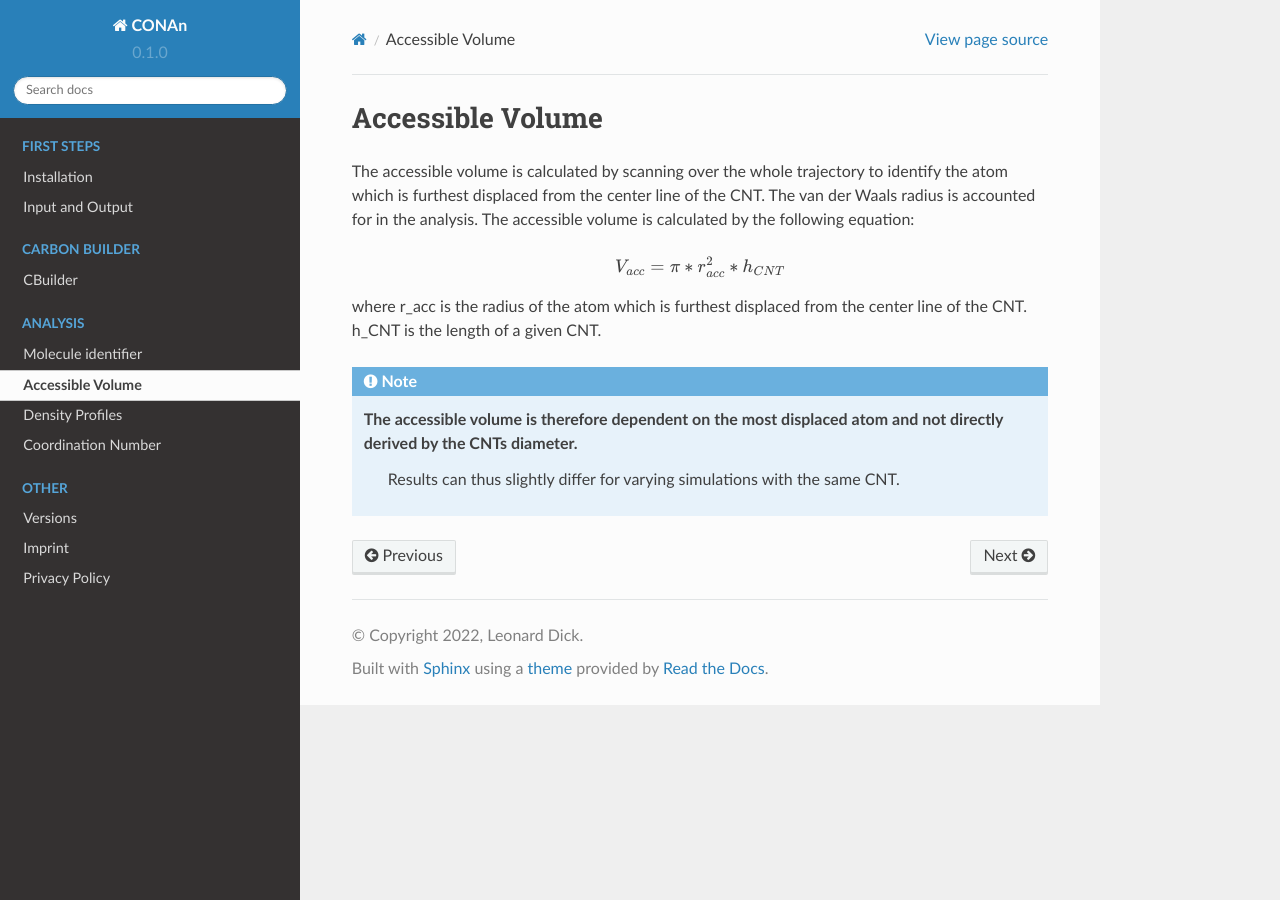
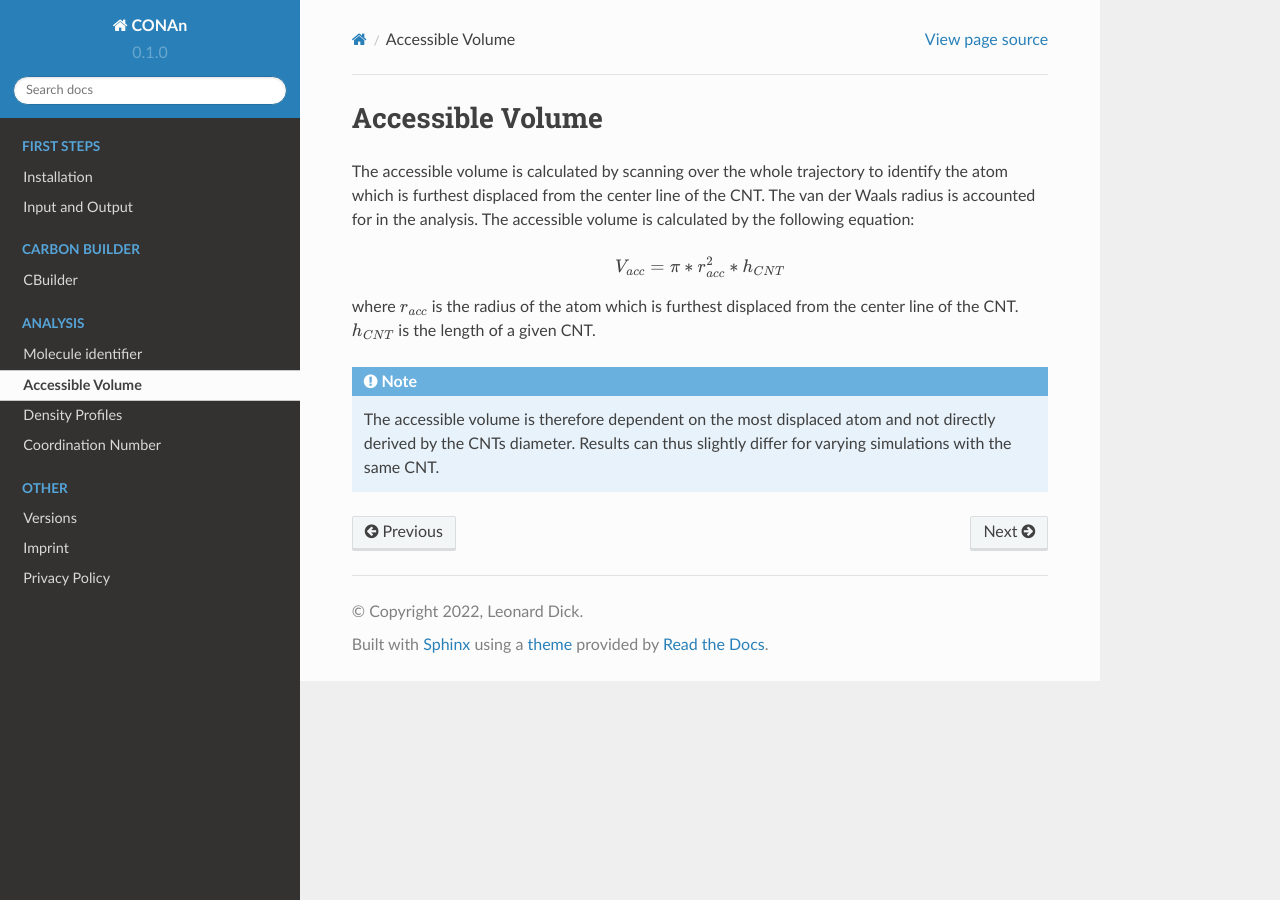
Before and after one commit to LeonardDick/rtd-tutorial, a Sphinx documentation site: the page built from docs/source/analysis/acc_volume.rst, in a window 1280 px wide. Built offline with Sphinx 7.4.7 and the Read the Docs theme 2.0.0, drawn with Linux system fonts in a browser that asks for light colours; part of the change alters nothing that is shown.

```diff
--- a/docs/source/analysis/acc_volume.rst
+++ b/docs/source/analysis/acc_volume.rst
@@ -7,9 +7,9 @@ The van der Waals radius is accounted for in the analysis. The accessible volume
 
     V_{acc} = \pi*r_{acc}^2*h_{CNT}
 
-where r_acc is the radius of the atom which is furthest displaced from the center line of the CNT. h_CNT is the length of a given CNT.
+where :math:`r_{acc}` is the radius of the atom which is furthest displaced from the center line of the CNT. :math:`h_{CNT}` is the length of a given CNT.
 
 .. note::
 
     The accessible volume is therefore dependent on the most displaced atom and not directly derived by the CNTs diameter.
-     Results can thus slightly differ for varying simulations with the same CNT.
+    Results can thus slightly differ for varying simulations with the same CNT.
```
